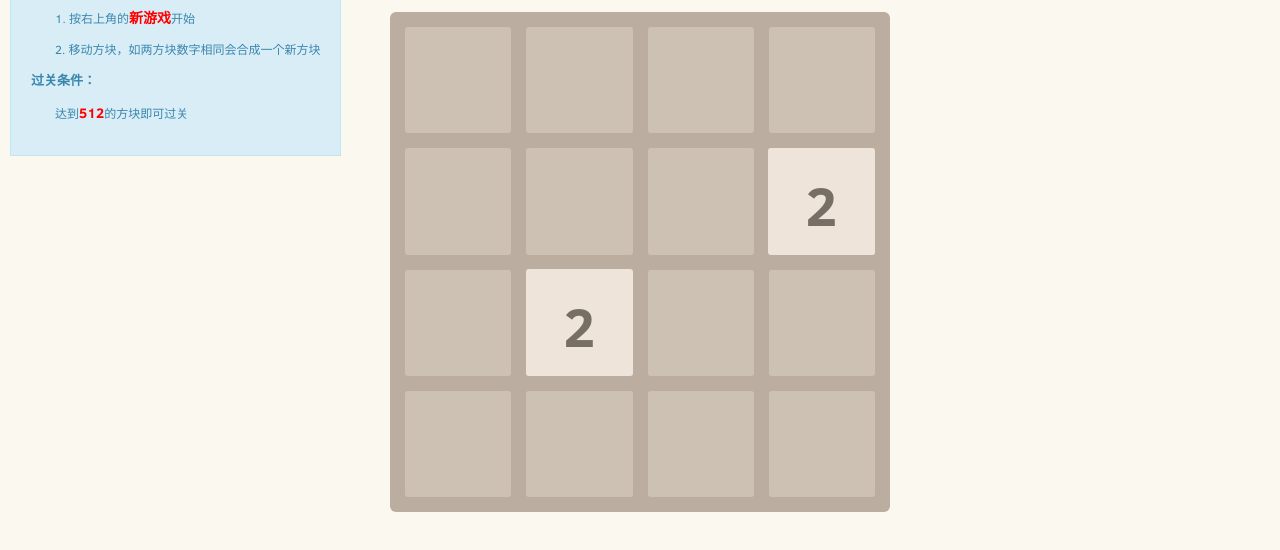
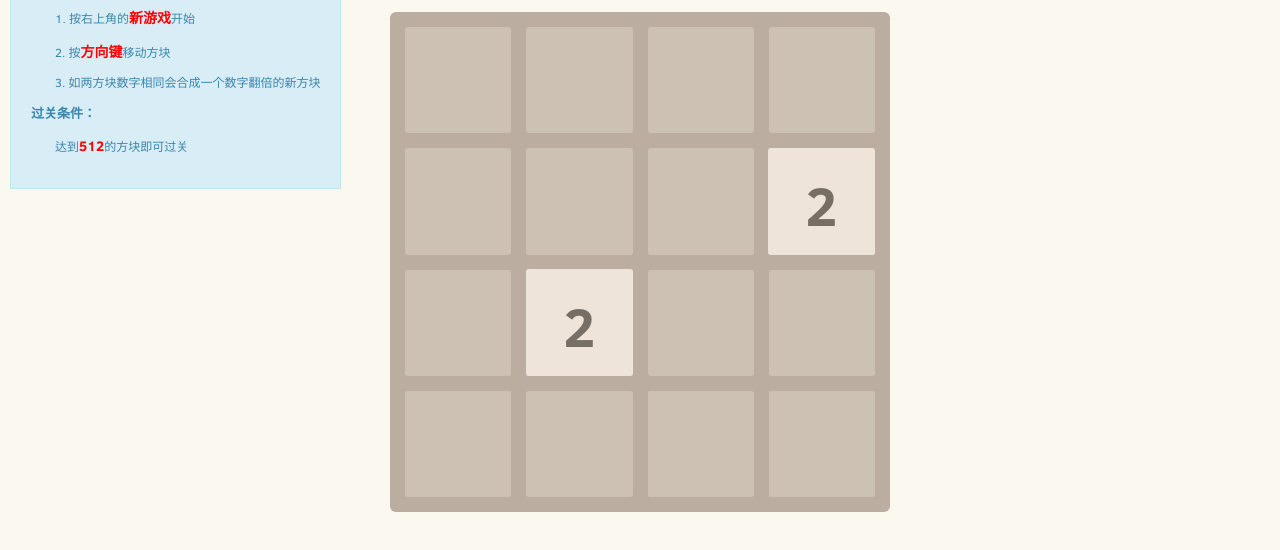
Before and after one commit to zxhfighter/ssg-game, a website: page game/1024/index.html in a window 1280 px wide. Shown: the part 162-712 px from the top of the page. Drawn offline with nearby package versions, Linux system fonts and the light colour scheme.

Commit message:
modify some tips

```diff
--- a/game/1024/index.html
+++ b/game/1024/index.html
@@ -81,7 +81,8 @@
 
     <p class="info-title">玩法介绍：</p>
     <p class="info-desc">1. 按右上角的<b>新游戏</b>开始</p>
-    <p class="info-desc">2. 移动方块，如两方块数字相同会合成一个新方块</p>
+    <p class="info-desc">2. 按<b>方向键</b>移动方块</p>
+    <p class="info-desc">3. 如两方块数字相同会合成一个数字翻倍的新方块</p>
 
     <p class="info-title">过关条件：</p>
     <p class="info-desc">达到<b>512</b>的方块即可过关</p>
--- a/src/css/index.css
+++ b/src/css/index.css
@@ -1,6 +1,6 @@
 /* ---- 首页 ---- */
 .game-center {
-    width: 650px;
+    width: 632px;
     margin: 0 auto;
     margin-top: 20px;
 }
```
Also changed, not shown: 1 other file.
